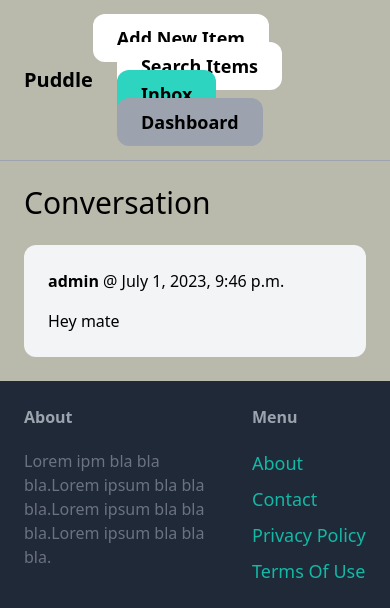
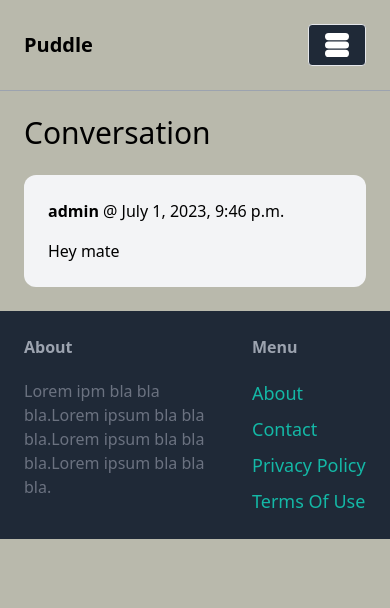
Before and after one commit to IanMalobaMwakha/Puddle, a Django app: page /inbox/7/ in a window 390 px wide. Shown: the top 608 px of the page. Run offline with Django 4.2, Linux system fonts and the light colour scheme; a user stored in the database is signed in; data comes from the database, SQL or seed files in the repository; both versions use the stored data as it was after the commit; some libraries are stand-ins or nearby versions.

Commit message:
Made it phone responsive... modified:   puddle/core/templates/core/base.html modified:   puddle/db.sqlite3 modified:   puddle/puddle/__pycache__/urls.cpython-310.pyc modified:   puddle/puddle/urls.py

```diff
--- a/puddle/core/templates/core/base.html
+++ b/puddle/core/templates/core/base.html
@@ -1,5 +1,4 @@
-<!doctype html>
-
+<!DOCTYPE html>
 <html>
 <head>
     <meta charset="utf-8">
@@ -20,8 +19,17 @@
 <nav class="py-6 px-6 flex justify-between items-center border-b border-gray-400">
     <a href="/" class="text-xl font-semibold">Puddle</a>
 
-            <div class="space-x-6">
-                <a href="{% url 'items:new' %}" class="px-6 py-3 text-lg font-semibold bg-white text-black hover:text-gray-100 rounded-xl hover:bg-gray-700"><button>Add New Item</button></a>
+    <!-- Mobile Menu Button -->
+    <button class="lg:hidden px-4 py-2 border rounded text-white bg-gray-800 hover:bg-gray-700 focus:outline-none" id="mobileMenuButton">
+        <svg class="h-6 w-6 fill-current" xmlns="http://www.w3.org/2000/svg" viewBox="0 0 20 20">
+            <path d="M0 3a3 3 0 013-3h14a3 3 0 110 6H3a3 3 0 01-3-3z"/>
+            <path d="M0 10a3 3 0 013-3h14a3 3 0 110 6H3a3 3 0 01-3-3z"/>
+            <path d="M0 17a3 3 0 013-3h14a3 3 0 110 6H3a3 3 0 01-3-3z"/>
+        </svg>
+    </button>
+
+    <div class="hidden lg:flex space-x-6" id="mainMenu">
+        <a href="{% url 'items:new' %}" class="px-6 py-3 text-lg font-semibold bg-white text-black hover:text-gray-100 rounded-xl hover:bg-gray-700">Add New Item</a>
         <a href="{% url 'items:items' %}" class="px-6 py-3 text-lg font-semibold bg-white text-black hover:text-gray-100 rounded-xl hover:bg-gray-700">Search Items</a>
 
         {% if request.user.is_authenticated %}
@@ -33,8 +41,21 @@
         {% endif %}
     </div>
 
+    <!-- Mobile Menu -->
+    <div class="hidden absolute top-16 right-0 bg-gray-800 w-48 py-3 rounded-lg shadow-lg lg:hidden" id="mobileMenu">
+        <a href="{% url 'items:new' %}" class="block px-4 py-2 text-white hover:bg-gray-700">Add New Item</a>
+        <a href="{% url 'items:items' %}" class="block px-4 py-2 text-white hover:bg-gray-700">Search Items</a>
 
+        {% if request.user.is_authenticated %}
+            <a href="{% url 'conversation:inbox' %}" class="block px-4 py-2 text-white hover:bg-gray-700">Inbox</a>
+            <a href="{% url 'dashboard:index' %}" class="block px-4 py-2 text-white hover:bg-gray-700">Dashboard</a>
+        {% else %}
+            <a href="{% url 'core:signup' %}" class="block px-4 py-2 text-white hover:bg-gray-700">Sign up</a>
+            <a href="{% url 'core:login' %}" class="block px-4 py-2 text-white hover:bg-gray-700">Log in</a>
+        {% endif %}
+    </div>
 </nav>
+
 <div class="px-6 py-6">
     {% block content %}
     {% endblock %}
@@ -52,14 +73,23 @@
         <h3 class="mb-5 font-semibold text-gray-400">Menu</h3>
 
         <ul class="space-y-2">
-                    <li> <a href="#" class="text-lg text-teal-500 hover:text-teal-700">About</a></li>
-                    <li> <a href="{% url 'core:contact' %}" class="text-lg text-teal-500 hover:text-teal-700">Contact</a></li>
-                    <li> <a href="#" class="text-lg text-teal-500 hover:text-teal-700">Privacy Policy</a></li>
-                    <li> <a href="#" class="text-lg text-teal-500 hover:text-teal-700">Terms Of Use</a></li>
+            <li><a href="#" class="text-lg text-teal-500 hover:text-teal-700">About</a></li>
+            <li><a href="{% url 'core:contact' %}" class="text-lg text-teal-500 hover:text-teal-700">Contact</a></li>
+            <li><a href="#" class="text-lg text-teal-500 hover:text-teal-700">Privacy Policy</a></li>
+            <li><a href="#" class="text-lg text-teal-500 hover:text-teal-700">Terms Of Use</a></li>
         </ul>
+    </div>
+</footer>
 
-            </div>
+<!-- Mobile Menu Script -->
+<script>
+    const menuButton = document.getElementById('mobileMenuButton');
+    const mobileMenu = document.getElementById('mobileMenu');
 
-        </footer>
+    menuButton.addEventListener('click', () => {
+        mobileMenu.classList.toggle('hidden');
+    });
+</script>
+
 </body>
 </html>
--- a/puddle/puddle/urls.py
+++ b/puddle/puddle/urls.py
@@ -29,4 +29,4 @@ urlpatterns = [
     path('dashboard/', include('dashboard.urls')),
     path('inbox/', include('conversation.urls')),
     path('admin/', admin.site.urls),
-]
+] + static(settings.MEDIA_URL, document_root=settings.MEDIA_ROOT)
```
Also changed, not shown: puddle/db.sqlite3. Lines whose indentation alone changed are shown as unchanged.
